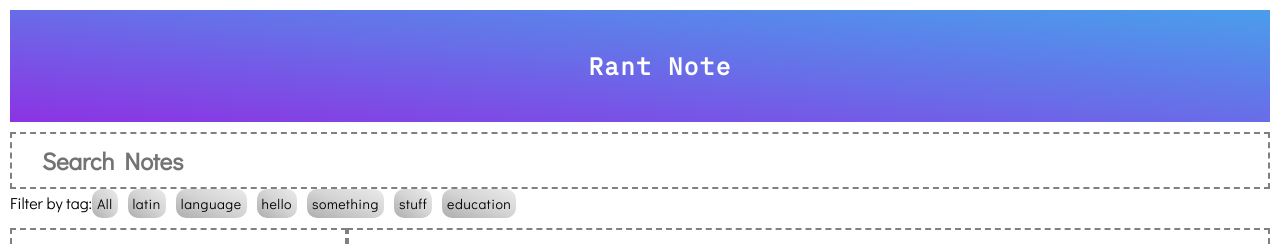
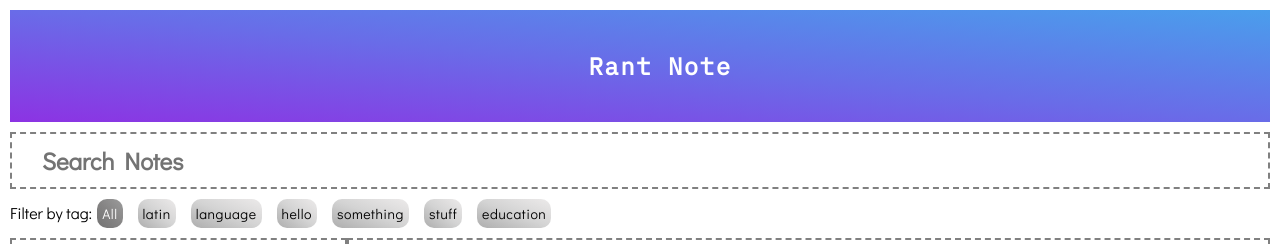
Before and after one commit to 1stofhername/react-rant-note, a React app: page / in a window 1280 px wide. Shown: the top 247 px of the page. Built offline with nearby package versions, Linux system fonts and the light colour scheme; data requests are answered from the project's data file.

Commit message:
Filter tags show styling based on selection'

```diff
--- a/src/assets/css/brooke.css
+++ b/src/assets/css/brooke.css
@@ -230,6 +230,8 @@ button.tag-selector {
   padding:5px;
   border-radius: 10px;
   margin-right: 10px;
+  margin-left:5px;
+  margin-top: 10px;
   color:black;
   width:fit-content;
 }
--- a/src/components/NoteContainer.js
+++ b/src/components/NoteContainer.js
@@ -9,17 +9,17 @@ function NoteContainer () {
   const [notes, setNotes] = useState([]);
   const [displayedNote, setDisplayedNote]=useState("");
   const [search, setSearch] = useState("");
-  const [tagFilter, setTagFilter] = useState("");
+  const [tagFilter, setTagFilter] = useState("All");
   const [displayedTags, setDisplayedTags] = useState([]);
   const [editMode, setEditMode]=useState("");
 
   const filteredNotes = notes
     .filter(note=>note.title.toLowerCase().includes(search.toLowerCase()))
     .filter(note=> {
-      if(tagFilter) {
+      if (tagFilter==='All') {
+        return true
+      } else if (tagFilter) {
       return note.tags.find(element=>element===tagFilter)
-    } else if (!tagFilter) {
-      return true
     }
   })
 
@@ -86,9 +86,6 @@ function onDeleteButtonClick (item) {
 
 function onTagClick (event) {
   setTagFilter(()=>event.target.name);
-  let buttons = document.querySelectorAll('tag-selector')
-  buttons.forEach(button=>{console.log(button.name===event.target.name)})
-  (event.target).setAttribute("attribute", "selected");
 }
 
 function handleTagReset () {
@@ -130,6 +127,7 @@ function handleClearSearch () {
         />
       <TagFilter
         notes={notes}
+        tagFilter={tagFilter}
         onTagClick={onTagClick}
         handleTagReset={handleTagReset}
         />
--- a/src/components/TagFilter.js
+++ b/src/components/TagFilter.js
@@ -1,16 +1,15 @@
 import React, { useState } from "react";
 
-function TagFilter ({ notes, onTagClick, handleTagReset }) {
+function TagFilter ({ notes, tagFilter, onTagClick, handleTagReset }) {
     const allTags=[];
-    notes.map(note=>allTags.push(...note.tags))
-    const uniqueTags = ([... new Set(allTags)]);
+    notes.map(note=>allTags.push('All', ...note.tags))
+    const uniqueTags = ([...new Set(allTags)]);
 
     return (
     <div>
         Filter by tag:
-        <button className="tag-selector" name="name" onClick={handleTagReset}> All </button>
         {uniqueTags.map(tag=>
-        <button key={tag} name={tag} className="tag-selector" onClick={(e)=>onTagClick(e)}>
+        <button key={tag} name={tag} className="tag-selector" attribute={tagFilter===tag?"selected": null} onClick={(e)=>onTagClick(e)}>
             {tag}
         </button>)}
     </div>
```
